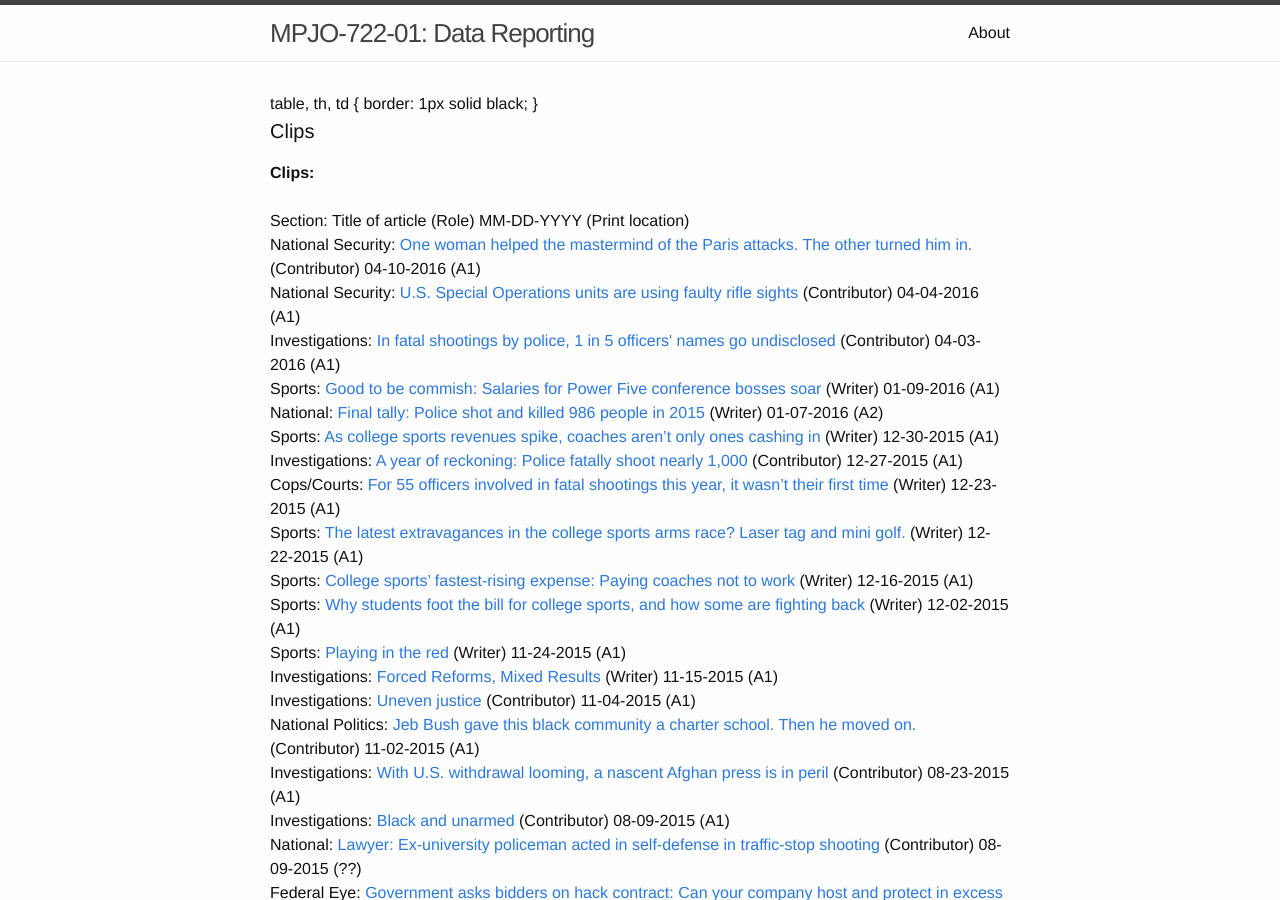
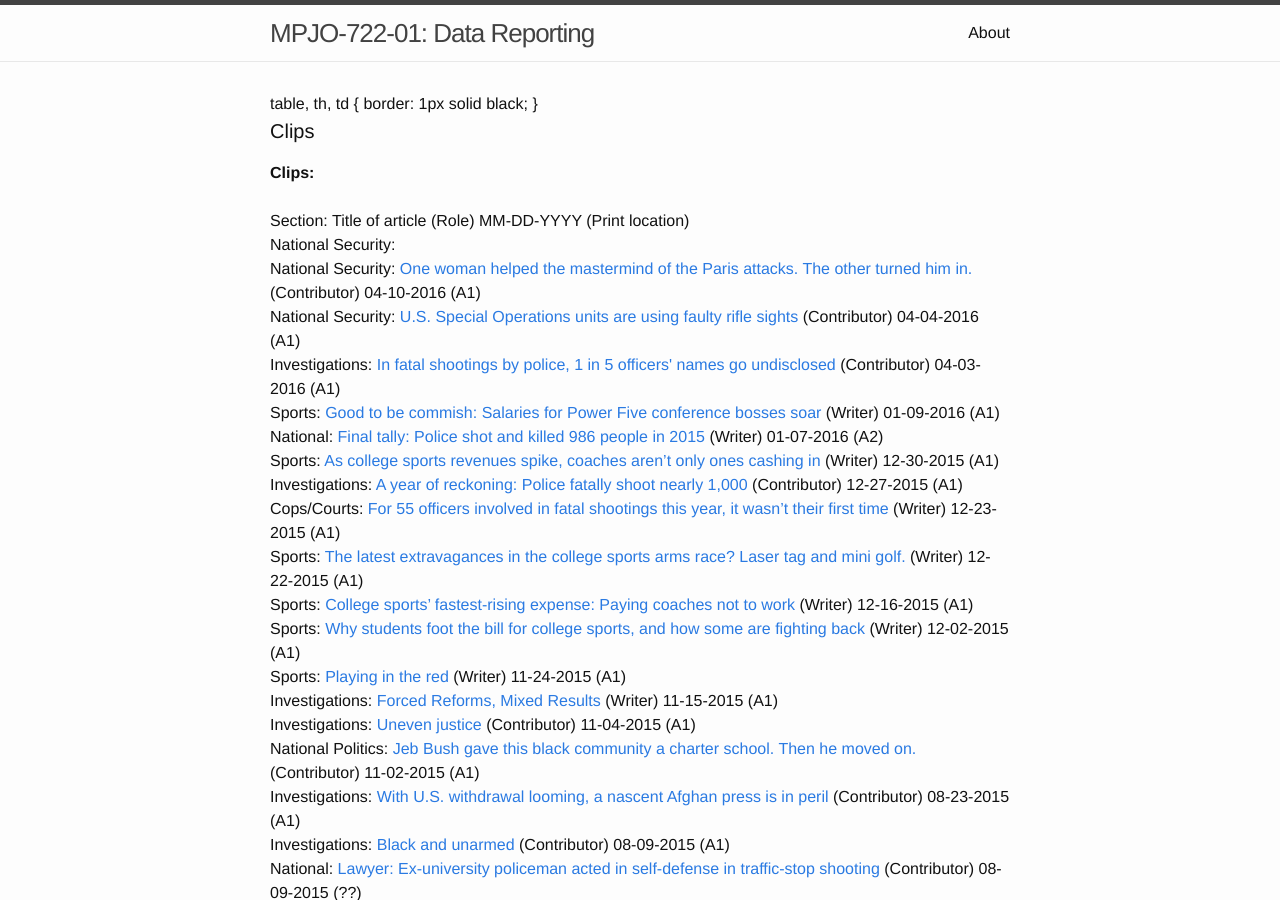
Before and after one commit to stevenrich-zz/stevenrich.github.io, a Jekyll site: the page built from clips.html, in a window 1280 px wide and 900 px high. Built offline with Jekyll 4.4.1, drawn with Linux system fonts in a browser that asks for light colours.

Commit message:
Update clips.html

```diff
--- a/clips.html
+++ b/clips.html
@@ -12,6 +12,7 @@ layout: default
 
   <b>Clips:</b> <br><br>
   Section: Title of article (Role) MM-DD-YYYY (Print location)<br>
+National Security: <br>
   National Security: <a href="https://www.washingtonpost.com/world/national-security/one-woman-helped-the-mastermind-of-the-paris-attacks-the-other-turned-him-in/2016/04/10/66bce472-fc47-11e5-9140-e61d062438bb_story.html">One woman helped the mastermind of the Paris attacks. The other turned him in.</a> (Contributor) 04-10-2016 (A1)<br>
   National Security: <a href="https://www.washingtonpost.com/news/checkpoint/wp/2016/04/03/u-s-special-operations-units-are-using-faulty-rifle-sights/">U.S. Special Operations units are using faulty rifle sights</a> (Contributor) 04-04-2016 (A1)<br>
   Investigations: <a href="https://www.washingtonpost.com/investigations/in-fatal-shootings-by-police-1-in-5-officers-names-go-undisclosed/2016/03/31/4bb08bc8-ea10-11e5-b0fd-073d5930a7b7_story.html">In fatal shootings by police, 1 in 5 officers' names go undisclosed</a> (Contributor) 04-03-2016 (A1)<br>
```
